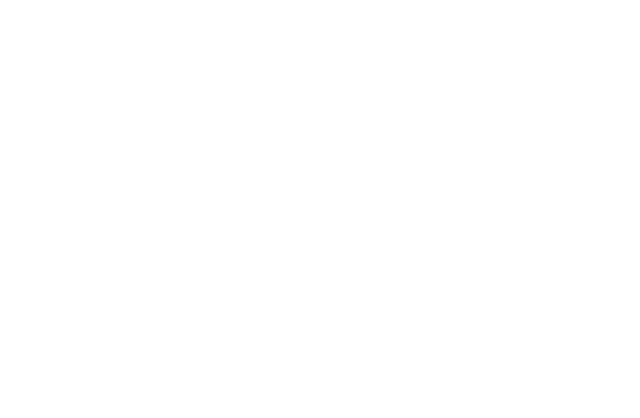
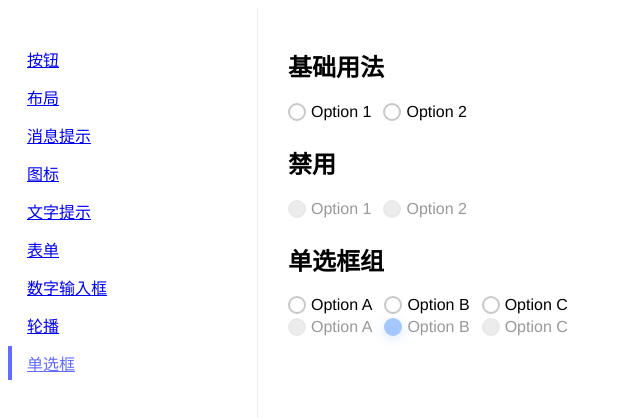
Before and after one commit to guidetheorient/gto-ui, a Vue app: page /GRadio in a window 1280 px wide. Before the commit this address had no page. Shown: the top 418 px of the page, without its empty margins (0-640 px from the left). Built offline with nearby package versions, Linux system fonts and the light colour scheme.

Commit message:
feat(gradio): 新增 GRadio

```diff
--- /dev/null
+++ b/src/packages/GRadio/GRadio.vue
@@ -0,0 +1,148 @@
+<template>
+  <label
+    :class="[
+      ns,
+      {
+        'is-disabled': _disabled,
+        'is-checked': _modelValue === label
+      }
+    ]"
+  >
+    <span :class="[ns + '__input-wrapper']">
+      <span :class="[ns + '__input-border']"></span>
+      <span :class="[ns + '__input-circle']"></span>
+      <input
+        type="radio"
+        :class="[ns + '__input']"
+        :disabled="_disabled"
+        :checked="_modelValue === label"
+        @change="onChange"
+      />
+    </span>
+    <span :class="[ns + '__label']">
+      <slot>{{ label }}</slot>
+    </span>
+  </label>
+</template>
+
+<script>
+export default {
+  name: 'GRadio'
+}
+</script>
+
+<script setup>
+import { inject, nextTick, computed } from 'vue'
+
+import { radioGroupContextKey } from '../../tokens'
+
+const ns = 'g-radio'
+
+const props = defineProps({
+  modelValue: {},
+  label: {},
+  disabled: {
+    type: Boolean
+  }
+})
+
+const radioGroupContext = inject(radioGroupContextKey, null)
+const isRadioGroup = computed(() => !!radioGroupContext)
+
+const _modelValue = computed(() => {
+  return isRadioGroup.value ? radioGroupContext.modelValue.value : props.modelValue
+})
+const _disabled = computed(() => {
+  return isRadioGroup.value ? radioGroupContext.disabled.value : props.disabled
+})
+
+const emit = defineEmits(['update:modelValue', 'change'])
+
+function onChange(e) {
+  if (isRadioGroup.value) {
+    radioGroupContext.updateModelValue(props.label)
+  } else {
+    emit('update:modelValue', props.label)
+    nextTick(() => {
+      emit('change', props.label)
+    })
+  }
+}
+</script>
+
+<style lang="scss">
+$root: '.g-radio';
+
+.g-radio {
+  display: inline-flex;
+  align-items: center;
+  margin-right: 12px;
+  &__input-wrapper {
+    position: relative;
+    display: inline-flex;
+    width: 18px;
+    height: 18px;
+    cursor: pointer;
+  }
+  &__input-circle,
+  &__input-border {
+    position: absolute;
+    left: 0;
+    top: 0;
+    width: 100%;
+    height: 100%;
+    border-radius: 50%;
+    transition: all 0.25s ease;
+    box-sizing: border-box;
+  }
+  &__input-border {
+    background-color: transparent;
+    border: 2px solid rgb(200, 200, 200);
+  }
+  &__input-circle {
+    opacity: 0;
+    transform: scale(0.1);
+    background-color: $colorPrimary;
+    box-shadow: 0px 3px 12px 0px rgba($color: $colorPrimary, $alpha: 0.4);
+  }
+
+  &__input {
+    position: absolute;
+    left: 0;
+    top: 0;
+    bottom: 0;
+    right: 0;
+    z-index: -1;
+    margin: 0;
+    opacity: 0;
+  }
+  &__label {
+    margin-left: 5px;
+    cursor: pointer;
+  }
+  &.is-checked {
+    #{$root}__input-wrapper {
+      cursor: default;
+    }
+    #{$root}__input-border {
+      opacity: 0;
+      transform: scale(0.3);
+    }
+    #{$root}__input-circle {
+      opacity: 1;
+      transform: scale(1);
+    }
+  }
+  &.is-disabled {
+    #{$root}__input-border {
+      background-color: #d2d2d2;
+    }
+    #{$root}__input-wrapper,
+    #{$root}__label {
+      opacity: 0.4;
+      cursor: not-allowed;
+      pointer-events: none;
+    }
+  }
+}
+</style>
--- /dev/null
+++ b/src/packages/GRadio/GRadioGroup.vue
@@ -0,0 +1,50 @@
+<template>
+  <div :class="[ns]">
+    <slot></slot>
+  </div>
+</template>
+
+<script>
+export default {
+  name: 'GRadioGroup'
+}
+</script>
+
+<script setup>
+import { provide, toRefs, nextTick } from 'vue'
+
+import { radioGroupContextKey } from '../../tokens/index'
+
+const ns = 'g-radio-group'
+
+const props = defineProps({
+  modelValue: {
+    required: true
+  },
+  disabled: {
+    type: Boolean
+  }
+})
+
+const emit = defineEmits(['update:modelValue', 'change'])
+
+function updateModelValue(v) {
+  emit('update:modelValue', v)
+  nextTick(() => {
+    emit('change', v)
+  })
+}
+
+const context = {
+  ...toRefs(props),
+  updateModelValue
+}
+
+provide(radioGroupContextKey, context)
+</script>
+
+<style lang="scss">
+.g-radio-group {
+  //
+}
+</style>
--- /dev/null
+++ b/src/packages/GRadio/index.js
@@ -0,0 +1,9 @@
+import GRadio from './GRadio.vue'
+import GRadioGroup from './GRadioGroup.vue'
+
+export default {
+  install(app) {
+    app.component(GRadio.name, GRadio)
+    app.component(GRadioGroup.name, GRadioGroup)
+  }
+}
--- a/src/packages/index.js
+++ b/src/packages/index.js
@@ -7,8 +7,9 @@
 import GInput from './GInput'
 import GInputNumber from './GInputNumber'
 import GCarousel from './GCarousel'
+import GRadio from './GRadio'
 
-const comps = [GButton, GLayout, GMessage, GIcon, GTooltip, GForm, GInput, GInputNumber, GCarousel]
+const comps = [GButton, GLayout, GMessage, GIcon, GTooltip, GForm, GInput, GInputNumber, GCarousel, GRadio]
 
 export default {
   install(app) {
--- a/src/router.js
+++ b/src/router.js
@@ -63,6 +63,13 @@
           meta: {
             name: '轮播'
           }
+        },
+        {
+          path: 'GRadio',
+          component: () => import('./views/GRadio/index.vue'),
+          meta: {
+            name: '单选框'
+          }
         }
       ]
     }
--- a/src/tokens/index.js
+++ b/src/tokens/index.js
@@ -4,3 +4,5 @@
 export const formItemContextKey = Symbol('formItemContextKey')
 
 export const carouselContextKey = Symbol('carouselContextKey')
+
+export const radioGroupContextKey = Symbol('radioGroupContextKey')
--- /dev/null
+++ b/src/views/GRadio/index.vue
@@ -0,0 +1,39 @@
+<template>
+  <div class="">
+    <h2>基础用法</h2>
+    <div>
+      <p>{{ radio1 }}</p>
+      <GRadio v-model="radio1" label="1">Option 1</GRadio>
+      <GRadio v-model="radio1" label="2">Option 2</GRadio>
+    </div>
+
+    <h2>禁用</h2>
+    <p>{{ radio2 }}</p>
+    <GRadio v-model="radio2" label="1" disabled>Option 1</GRadio>
+    <GRadio v-model="radio2" label="2" disabled>Option 2</GRadio>
+
+    <h2>单选框组</h2>
+    <GRadioGroup v-model="radio3">
+      <GRadio :label="3">Option A</GRadio>
+      <GRadio :label="6">Option B</GRadio>
+      <GRadio :label="9">Option C</GRadio>
+    </GRadioGroup>
+
+    <GRadioGroup v-model="radio4" disabled>
+      <GRadio :label="3">Option A</GRadio>
+      <GRadio :label="6">Option B</GRadio>
+      <GRadio :label="9">Option C</GRadio>
+    </GRadioGroup>
+  </div>
+</template>
+
+<script setup>
+import { ref } from 'vue'
+
+let radio1 = ref('')
+let radio2 = ref('')
+let radio3 = ref('')
+let radio4 = ref(6)
+</script>
+
+<style lang="scss" scoped></style>
```
Also changed, not shown: 1 other file (tests, documents, lock files or other folders).
